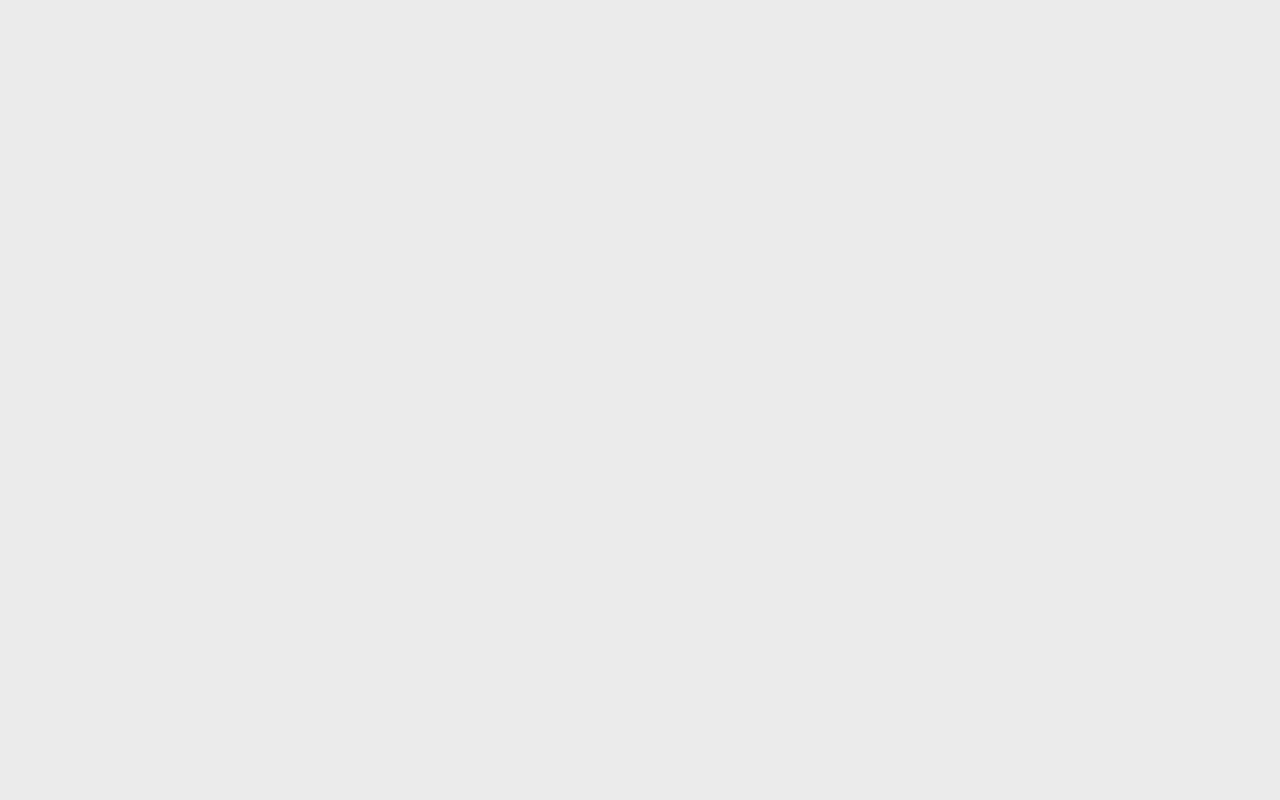
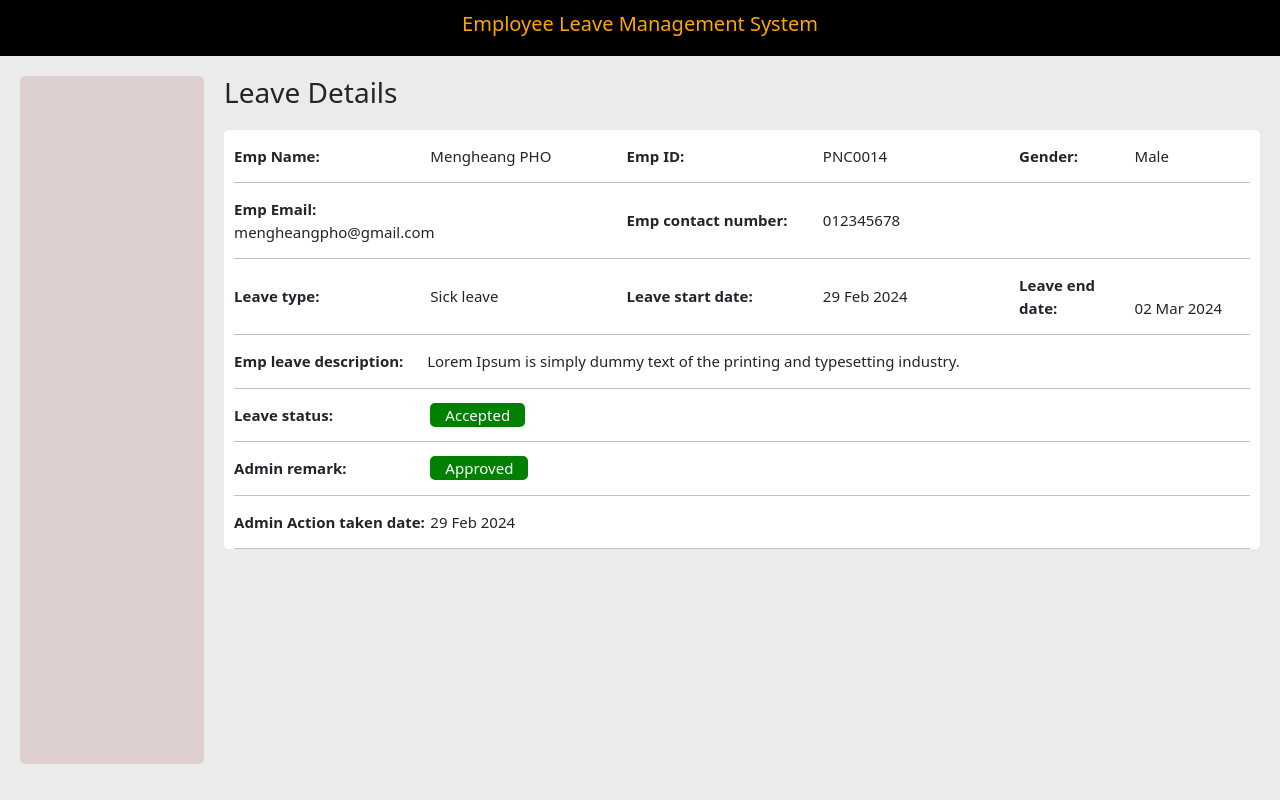
Before and after one commit to phachannary/Employee-Leave-Management-System, a React (Create React App) app: page /leave-detail/1 in a window 1280 px wide. Before the commit this address had no page. Built offline with nearby package versions, Linux system fonts and the light colour scheme.

Commit message:
Add Leave Detail

```diff
--- a/src/App.js
+++ b/src/App.js
@@ -3,6 +3,7 @@ import { BrowserRouter, Routes, Route } from "react-router-dom";
 import Login from "./pages/Login";
 import LeaveDetail from "./pages/LeaveDetail";
 import Dashboard from "./pages/dashboard";
+
 
 function App() {
   return (
@@ -11,8 +12,7 @@ function App() {
         <Routes>
           <Route path='/' element={<Login />} />
           <Route path='/dashboard' element={<Dashboard/>} />
-          <Route path='/leave-detail' element={<LeaveDetail/>} />
-
+          <Route path='/leave-detail/:leaveID' element={<LeaveDetail/>} />
         </Routes>
       </BrowserRouter>
     </div>
--- a/src/components/HeaderComponent/index.js
+++ b/src/components/HeaderComponent/index.js
@@ -2,9 +2,11 @@ import React from "react";
 import "./header-component.css";
 class Header extends React.Component {
   render() {
+    let content = this.props.parentToChild;
+    console.log(content);
     return (
       <div class="header-container">
-        <h5>Employee Leave Management System</h5>
+        <h5>{content}</h5>
     </div>
     )
   }
--- a/src/components/MenuComponent/index.js
+++ b/src/components/MenuComponent/index.js
@@ -3,7 +3,9 @@ import "./menu-component.css";
 class Menu extends React.Component {
   render() {
     return (
-      <div className="menu-container">Menu</div>
+      <div className="menu-container">
+
+      </div>
     )
   }
 }
--- a/src/components/MenuComponent/menu-component.css
+++ b/src/components/MenuComponent/menu-component.css
@@ -1,7 +1,8 @@
 .menu-container{
-    width: 20%;
+    width: 15%;
     background: #dfd0d0;
     margin: 10px;
     border-radius: 5px;
     padding: 20px;
+    height: 86vh;
 }
--- /dev/null
+++ b/src/data.json
@@ -0,0 +1,28 @@
+{
+    "Employees" : [
+        {"id" :1, "FirstName":"Linda", "LastName": "Soum", "PhoneNumber":"0987654321","Email": "linda@gmail.com", "ProfileImage":"r1.jpg", "Status" : "Active"},
+        {"id" :2, "FirstName":"Chanry", "LastName": "Chhoy", "PhoneNumber":"0987654321","Email": "linda@gmail.com", "ProfileImage":"r2.jpg", "Status" : "Active"},
+        {"id" :3, "FirstName":"Chanary", "LastName": "Pha", "PhoneNumber":"0987654321","Email": "linda@gmail.com", "ProfileImage":"r4.png", "Status" : "Inactive"},
+        {"id" :4, "FirstName":"Pros", "LastName": "Nob", "PhoneNumber":"0987654321","Email": "linda@gmail.com", "ProfileImage":"r3.png", "Status" : "Active"}
+      ],
+      "Departments" : [
+        {"id" :1, "DepartmentName":"Human Resource", "Created": "01-Jan-2021 12:00: PM"},
+        {"id" :2, "DepartmentName":"Information Technology", "Created": "01-Jan-2021 12:00: PM"},
+        {"id" :3, "DepartmentName":"Finace", "Created": "01-Jan-2021 12:00: PM"},
+        {"id" :4, "DepartmentName":"Design", "Created": "01-Jan-2021 12:00: PM"},
+        {"id" :5, "DepartmentName":"Operation", "Created": "01-Jan-2021 12:00: PM"}
+      ],
+      "LeaveTypes" : [
+        {"id":1, "name": "Annual Leave"},
+        {"id":2, "name": "Special Leave"},
+        {"id":3, "name": "Sick Leave"}
+      ],
+      "LeaveHistory": [
+        {"id":1,"EmployeeName": "Chanry", "LeaveType": "Special Leave","Created":"01-Jan-2021 12:00: PM","Status": "Panding"},
+        {"id":2,"EmployeeName": "Channary", "LeaveType": "sick Leave","Created":"01-Jan-2021 12:00: PM","Status": "Aproved"},
+        {"id":3,"EmployeeName": "Chanthy", "LeaveType": "Annual Leave","Created":"01-Jan-2021 12:00: PM","Status": "Rejected"},
+        {"id":4,"EmployeeName": "Pros", "LeaveType": "Special Leave","Created":"01-Jan-2021 12:00: PM","Status": "Panding"}
+
+      ]
+
+}
--- a/src/pages/LeaveDetail/index.js
+++ b/src/pages/LeaveDetail/index.js
@@ -2,17 +2,101 @@ import React from "react";
 import "./leaveDetail.css";
 import Header from "../../components/HeaderComponent";
 import Menu from "../../components/MenuComponent";
+import App from "../../App";
+
 class LeaveDetail extends React.Component {
   render() {
+
     return (
+
+
       <div className="leave-detail-page">
-        <Header/>
-        <div className="leave-detail-container">
+        <Header parentToChild={"Employee Leave Management System"}/>
+        <div className="leave-detail-page-main">
           <Menu/>
-          <div className="leave-detail-content">
-            Dashboard
+          <div className="leave-detail-container">
+          <h3>Leave Details {App.LeaveDetail}</h3>
+            <div className="leave-detail-content">
+              <div className="detail-row">
+                <div className="detail-col">
+                  <label>Emp Name:</label>
+                  <span>Mengheang PHO</span>
+                </div>
+                <div className="detail-col">
+                  <label>Emp ID:</label>
+                  <span>PNC0014</span>
+                </div>
+                <div className="detail-col">
+                  <label>Gender:</label>
+                  <span>Male</span>
+                </div>
+              </div>
+              <div className="detail-row">
+                <div className="detail-col">
+                  <label>Emp Email:</label>
+                  <span>mengheangpho@gmail.com</span>
+                </div>
+                <div className="detail-col">
+                  <label>Emp contact number:</label>
+                  <span>012345678</span>
+                </div>
+                <div className="detail-col">
+                </div>
+              </div>
+              <div className="detail-row">
+                <div className="detail-col">
+                  <label>Leave type:</label>
+                  <span>Sick leave</span>
+                </div>
+                <div className="detail-col">
+                  <label>Leave start date:</label>
+                  <span>29 Feb 2024</span>
+                </div>
+                <div className="detail-col">
+                  <label>Leave end date:</label>
+                  <span>02 Mar 2024</span>
+                </div>
+              </div>
+              <div className="detail-row">
+                <div className="detail-col-des">
+                  <label>Emp leave description:</label>
+                  <span>Lorem Ipsum is simply dummy text of the printing and typesetting industry. </span>
+                </div>
+
+              </div>
+              <div className="detail-row">
+                <div className="detail-col">
+                  <label>Leave status:</label>
+                  <span id="accepted">Accepted</span>
+                </div>
+                <div className="detail-col">
+                </div>
+                <div className="detail-col">
+                </div>
+              </div>
+              <div className="detail-row">
+                <div className="detail-col">
+                  <label>Admin remark:</label>
+                  <span id="approved">Approved</span>
+                </div>
+                <div className="detail-col">
+                </div>
+                <div className="detail-col">
+                </div>
+              </div>
+              <div className="detail-row">
+                <div className="detail-col">
+                  <label>Admin Action taken date:</label>
+                  <span>29 Feb 2024 </span>
+                </div>
+                <div className="detail-col">
+                </div>
+                <div className="detail-col">
+                </div>
+              </div>
           </div>
         </div>
+      </div>
       </div>
     )
   }
--- a/src/pages/LeaveDetail/leaveDetail.css
+++ b/src/pages/LeaveDetail/leaveDetail.css
@@ -8,17 +8,60 @@ body{
 .leave-detail-page{
     width: 100%;
 }
-.leave-detail-container{
+.leave-detail-page-main{
     width: 100%;
-    height: 93vh;
     display: flex;
-    background: #978c8c;
     padding: 10px;
 }
+.leave-detail-container{
+    width: 85%;
+    margin: 10px;
+}
 .leave-detail-content{
-    background: #dfb5b5;
-    width: 80%; ;
-    margin: 10px;
+    background: white;
+    width: 100%;
+    font-size: 15px;
     border-radius: 5px;
-    padding: 20px;
+    padding: 0px 10px;
+    display: flex;
+    flex-direction: column;
 }
+.leave-detail-page-main h3{
+    margin-bottom: 20px;
+}
+.detail-row{
+    flex:1;
+    display: flex;
+    align-items: center;
+    border-bottom: 1px solid rgb(194, 194, 194);
+    padding: 15px 0px;
+
+
+}
+.detail-col:nth-child(1),.detail-col:nth-child(2){
+
+    flex:1.7
+}
+.detail-col:nth-child(3){
+    flex: 1;
+}
+
+.detail-col-des{
+    width: 100%;
+}
+.detail-col label{
+    width: 50%;
+    font-weight: 600;
+}
+.detail-col-des label{
+    width: 19%;
+    font-weight: 600;
+}
+
+#approved, #accepted{
+    background: green;
+    padding: 2px 15px;
+    border-radius: 5px;
+    font-weight: 500;
+    color: white;
+}
--- a/src/pages/Login/index.js
+++ b/src/pages/Login/index.js
@@ -5,7 +5,7 @@ class Login extends React.Component {
   render() {
     return (
       <div >
-        <Header/>
+        <Header parentToChild={"Admin Login  |  Employee Login"}/>
         <div className="login-container">
       <div>
         <h3>Welcome to ELMS</h3>
--- a/src/pages/dashboard/dashboard.css
+++ b/src/pages/dashboard/dashboard.css
@@ -15,7 +15,7 @@ body{
 }
 .dashboard-content{
     background: #dfb5b5;
-    width: 80%; ;
+    width: 85%; ;
     margin: 10px;
     border-radius: 5px;
     padding: 20px;
--- a/src/pages/dashboard/index.js
+++ b/src/pages/dashboard/index.js
@@ -2,15 +2,45 @@ import React from "react";
 import "./dashboard.css";
 import Header from "../../components/HeaderComponent";
 import Menu from "../../components/MenuComponent";
+import jsonData from "../../data.json";
 class Dashboard extends React.Component {
   render() {
+    console.log(jsonData)
     return (
       <div className="dashboard-page">
-        <Header/>
+        <Header parentToChild={"Employee Leave Management System"}/>
         <div className="dashboard-container">
           <Menu/>
           <div className="dashboard-content">
-            Dashboard
+          <table class="table table-sm">
+          <thead>
+          <tr>
+            <th scope="col">#</th>
+            <th scope="col">First</th>
+            <th scope="col">Last</th>
+            <th scope="col">Handle</th>
+          </tr>
+        </thead>
+        <tbody>
+        <tr>
+          <th scope="row">1</th>
+          <td>Mark</td>
+          <td>Otto</td>
+          <td>@mdo</td>
+        </tr>
+        <tr>
+          <th scope="row">2</th>
+          <td>Jacob</td>
+          <td>Thornton</td>
+          <td>@fat</td>
+        </tr>
+        <tr>
+          <th scope="row">3</th>
+          <td colspan="2">Larry the Bird</td>
+          <td>@twitter</td>
+        </tr>
+        </tbody>
+          </table>
           </div>
         </div>
       </div>
```
